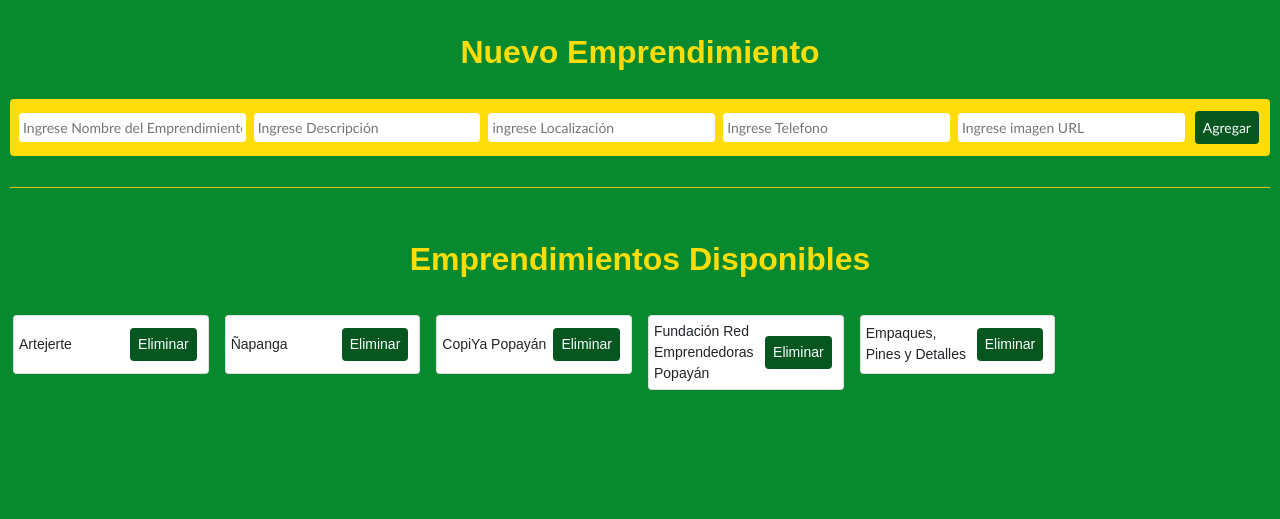
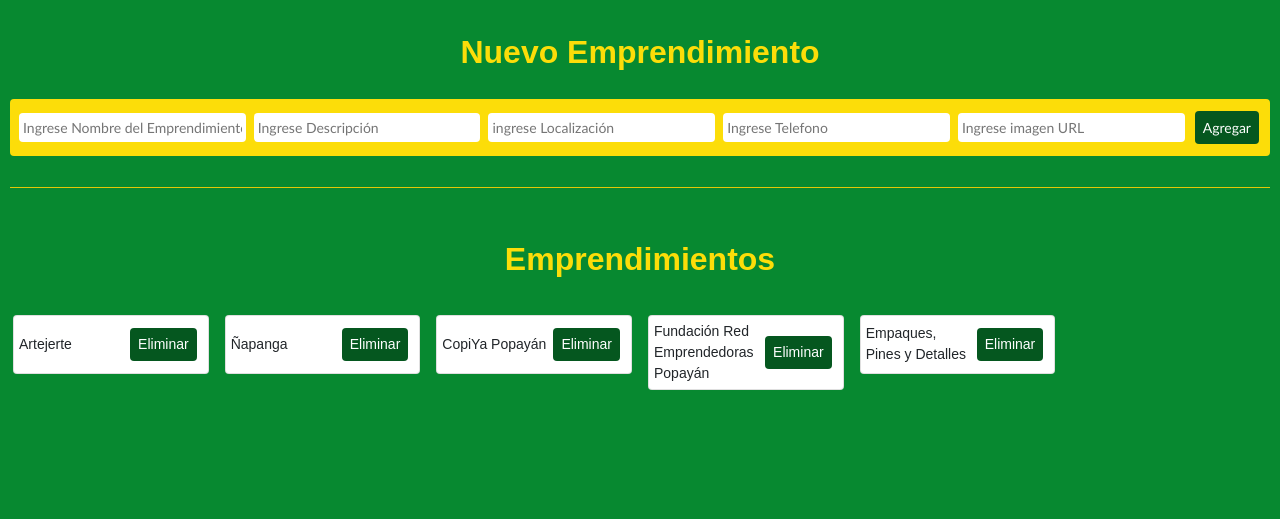
Before and after one commit to codebuilder2019/miniproyecto, a Django app: page /emprendimientos-crud in a window 1280 px wide. Shown: the part 69-588 px from the top of the page. Run offline with Django 3.2, Linux system fonts and the light colour scheme; data comes from the database, SQL or seed files in the repository; some libraries are stand-ins or nearby versions.

Commit message:
template emprendimiento

```diff
--- a/caucaSostenible/templates/general/emprendimientos_crud.html
+++ b/caucaSostenible/templates/general/emprendimientos_crud.html
@@ -22,7 +22,7 @@
     <hr>
     <br>
     <br>
-    <center><h2>Emprendimientos Disponibles</h2></center>
+    <center><h2>Emprendimientos</h2></center>
     <br>
     <div class="form-row">
         {% for undertaking in undertakings %}
```
